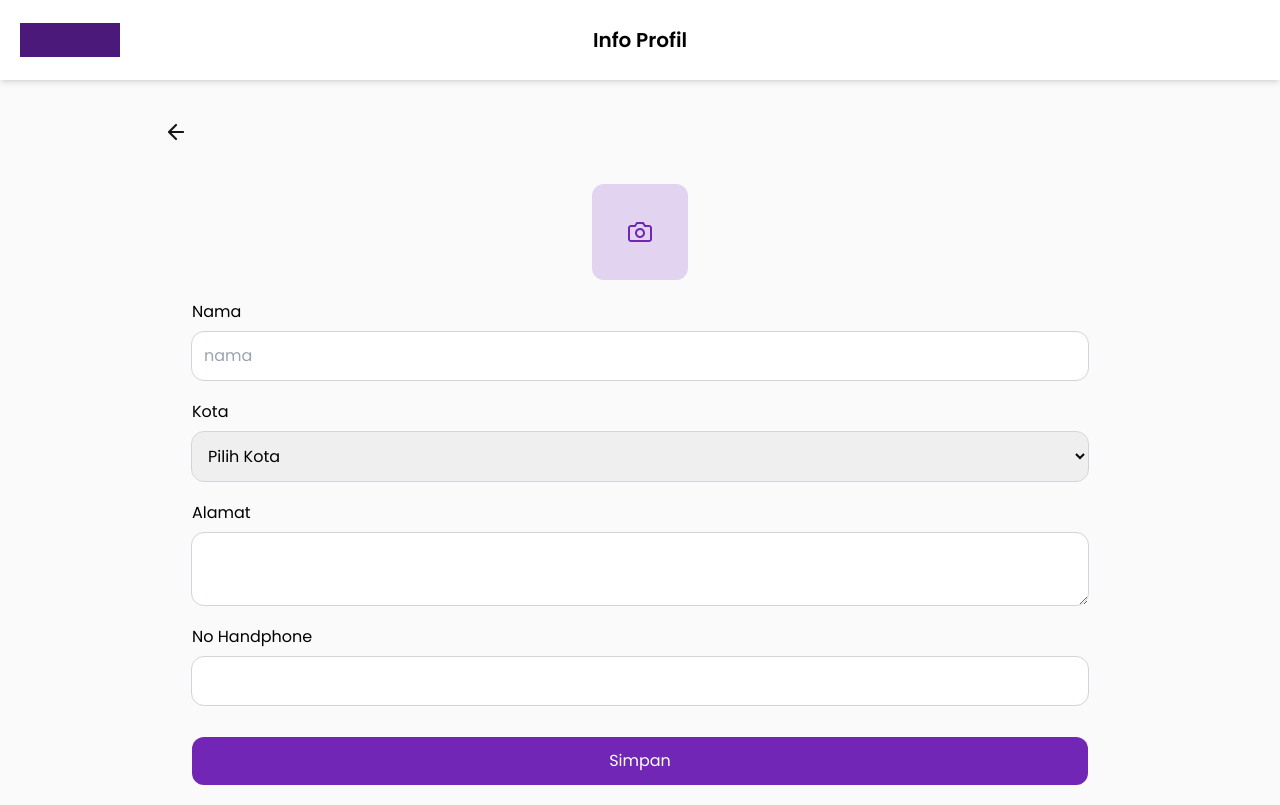
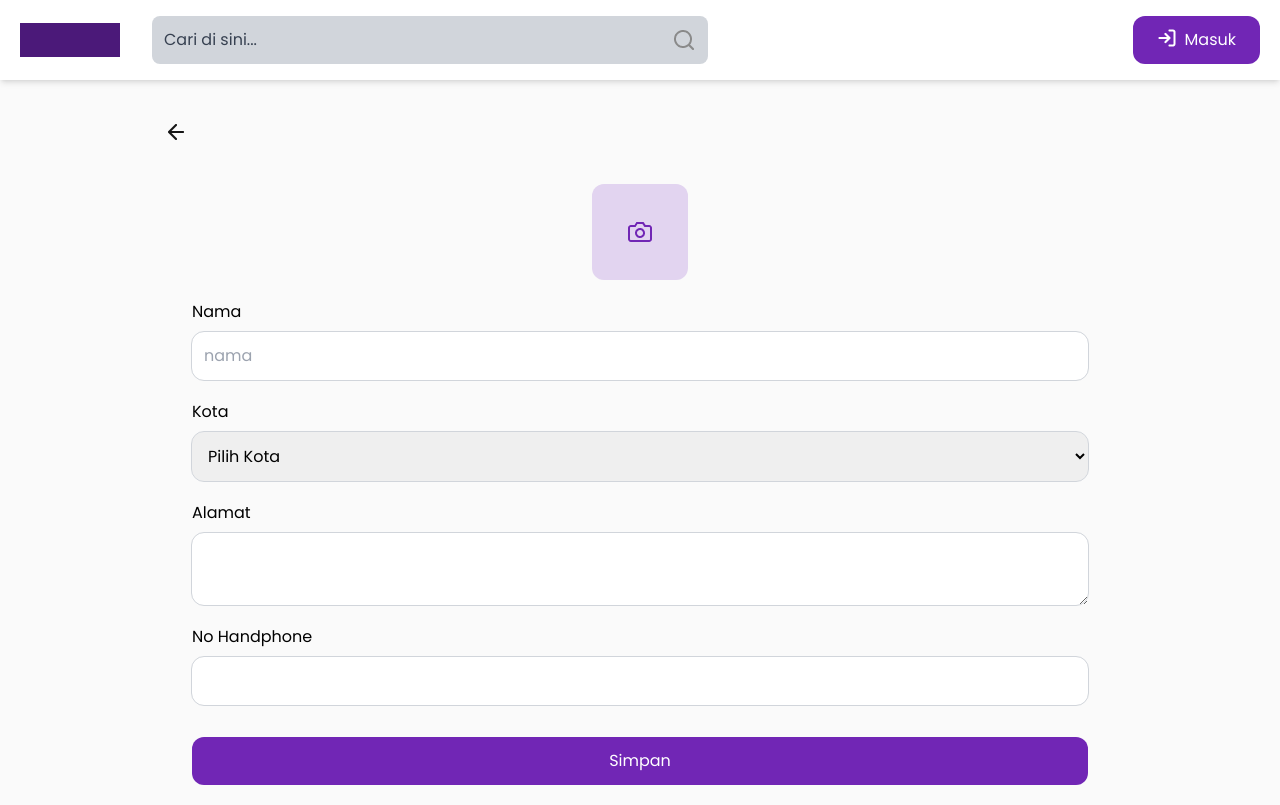
Before and after one commit to adioihsan/second-hand-frontend, a React (Create React App) app: page /profile-info in a window 1280 px wide. Built offline with nearby package versions, Linux system fonts and the light colour scheme.

Commit message:
fix navbar layout

```diff
--- a/package.json
+++ b/package.json
@@ -3,6 +3,10 @@
   "version": "0.1.0",
   "private": true,
   "dependencies": {
+    "@fortawesome/fontawesome-svg-core": "^6.1.1",
+    "@fortawesome/free-regular-svg-icons": "^6.1.1",
+    "@fortawesome/free-solid-svg-icons": "^6.1.1",
+    "@fortawesome/react-fontawesome": "^0.1.18",
     "@reduxjs/toolkit": "^1.8.2",
     "@testing-library/jest-dom": "^5.14.1",
     "@testing-library/react": "^13.0.0",
--- a/src/components/navigation/navbar/Navbar.jsx
+++ b/src/components/navigation/navbar/Navbar.jsx
@@ -5,8 +5,8 @@ import iconSearch from "../../../assets/images/icon-search.png";
 import iconMenu from "../../../assets/images/icon-menu.png";
 import iconArrowLeft from "../../../assets/images/icon-arrow-left.png";
 import "./navbar.css";
-function Navbar({ type, navTitle }) {
-  if (navTitle)
+function Navbar({ type, title }) {
+  if (type === "back" && title)
     return (
       <nav className="navbar relative">
         <div className="logo">
@@ -16,11 +16,23 @@ function Navbar({ type, navTitle }) {
           <img src={iconArrowLeft} alt="back" />
         </button>
         <div className="pageTitle absolute  left-1/2 translate-x-[-50%]">
-          {navTitle}
+          {title}
         </div>
       </nav>
     );
-  else
+  else if (type === "burger" && title) {
+    <nav className="navbar relative">
+      <div className="logo">
+        <img src={logo} alt="SecondHand" />
+      </div>
+      <button className="md:hidden">
+        <img src={iconArrowLeft} alt="back" />
+      </button>
+      <div className="pageTitle absolute  left-1/2 translate-x-[-50%]">
+        {title}
+      </div>
+    </nav>;
+  } else
     return (
       <nav className="navbar">
         <div className="leftNav">
--- a/src/components/navigation/navbar/navbar.css
+++ b/src/components/navigation/navbar/navbar.css
@@ -27,6 +27,6 @@
   @apply md:block;
 }
 .pageTitle {
-  @apply text-base font-semibold;
+  @apply mx-3 absolute text-base font-semibold translate-x-[-50%];
   @apply md:text-xl;
 }
--- a/src/layouts/Buyer.jsx
+++ b/src/layouts/Buyer.jsx
@@ -2,12 +2,13 @@ import React, { createContext, useContext, useState } from "react";
 import Navbar from "../components/navigation/navbar/Navbar";
 import { Outlet } from "react-router-dom";
 function Buyer(props) {
-  const [navTitle, setNavTitle] = useState("");
+  const [navTitle, setNavTitle] = useState(null);
+  const [navType, setNavType] = useState(null);
   return (
     <>
       <div className="md:bg-white md:shadow-md md:mb-5 mb-10">
         <div className="container mx-auto">
-          <Navbar navTitle={navTitle} />
+          <Navbar title={navTitle} />
         </div>
       </div>
       <div className="container mx-auto px-5">
--- a/src/layouts/Seller.jsx
+++ b/src/layouts/Seller.jsx
@@ -2,16 +2,17 @@ import React, { useState } from "react";
 import { Outlet } from "react-router-dom";
 import Navbar from "../components/navigation/navbar/Navbar";
 function Seller(props) {
-  const [navTitle, setNavTitle] = useState("");
+  const [navTitle, setNavTitle] = useState(null);
+  const [navType, setNavType] = useState(null);
   return (
     <div>
       <div className="md:bg-white md:shadow-md">
         <div className="container mx-auto">
-          <Navbar navTitle={navTitle} />
+          <Navbar title={navTitle} type={navType} />
         </div>
       </div>
       <div className="container mx-auto px-5">
-        <Outlet context={setNavTitle} />
+        <Outlet context={{ setNavTitle, setNavType }} />
       </div>
     </div>
   );
```
Also changed, not shown: 1 other file (tests, documents, lock files or other folders).
